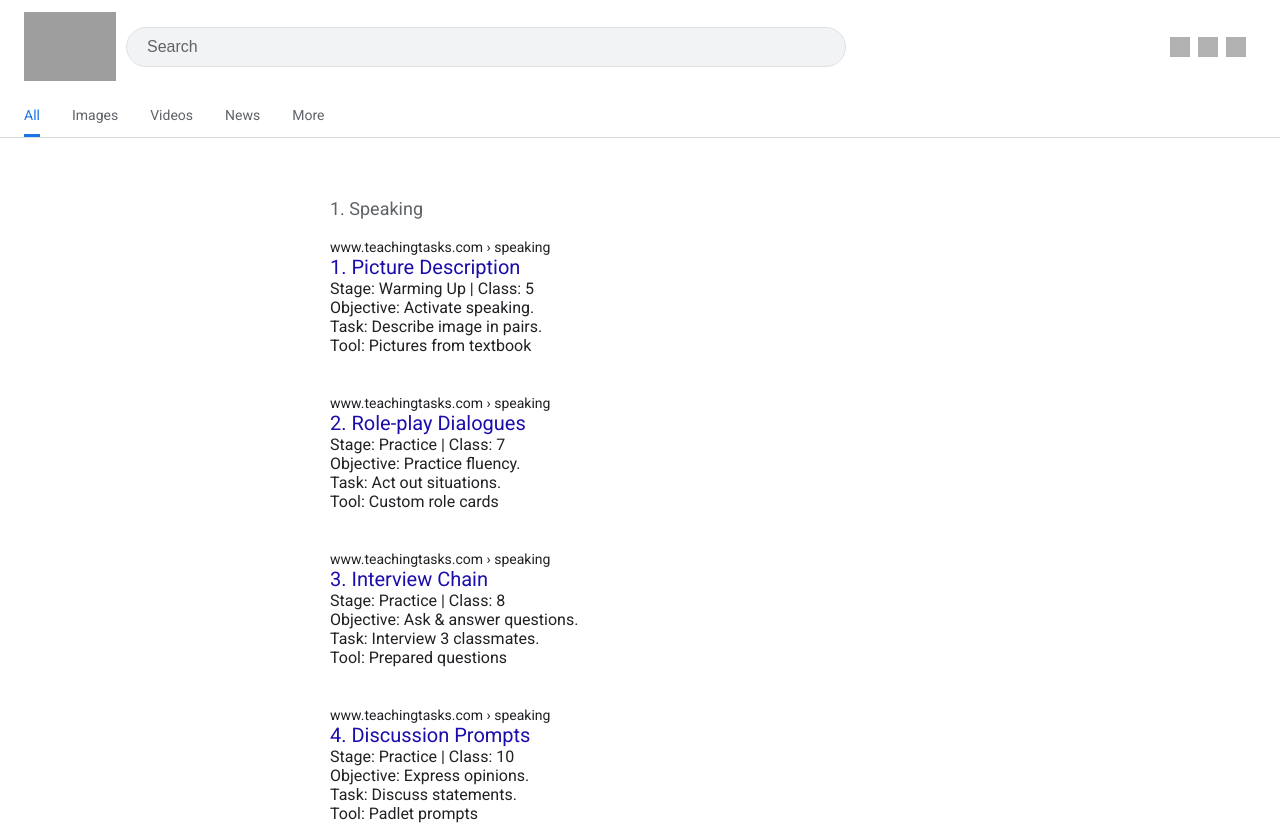
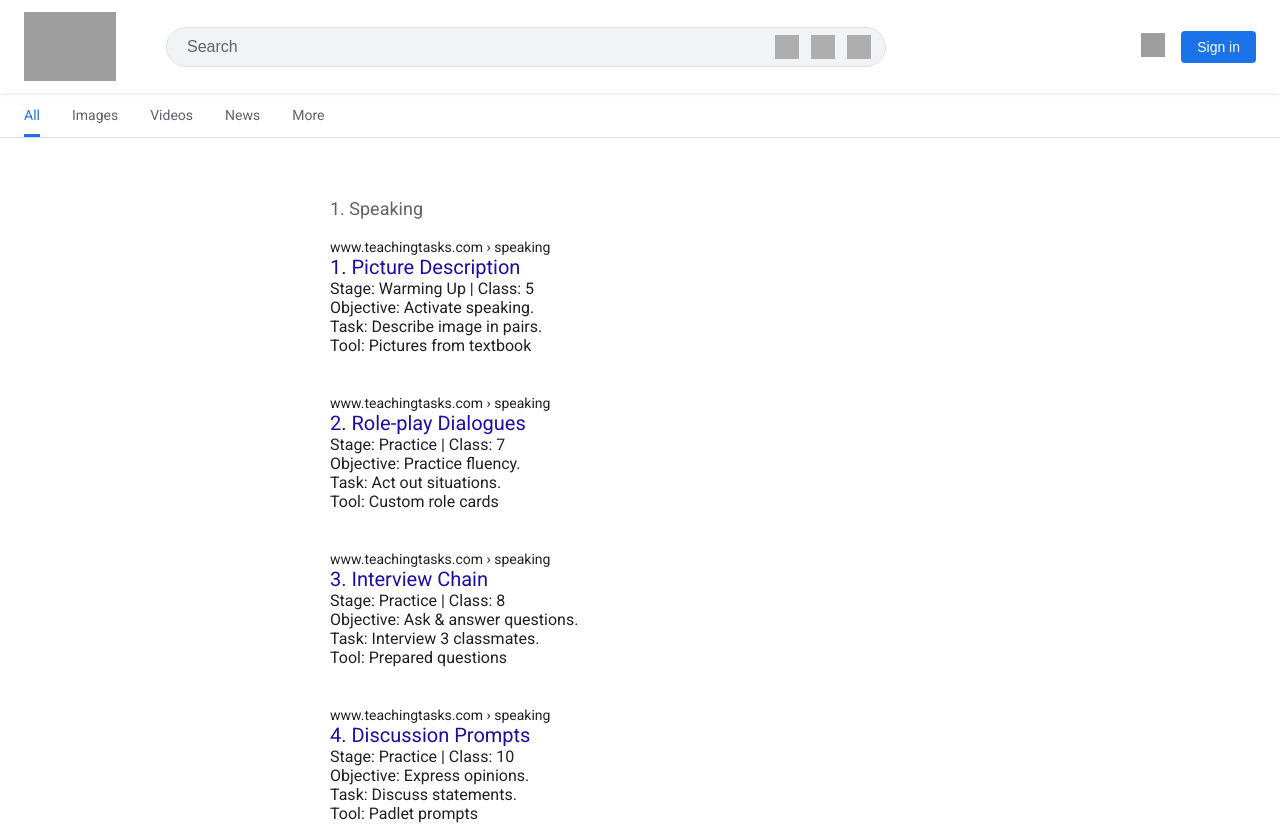
Before and after one commit to SmilySuicide/1, a plain HTML site: page index.html in a window 1280 px wide. Shown: the top 826 px of the page. Drawn offline with Linux system fonts and the light colour scheme; grey boxes are pictures that could not be loaded.

Commit message:
Update index.html

```diff
--- a/index.html
+++ b/index.html
@@ -21,17 +21,24 @@
       align-items: center;
       padding: 12px 24px;
       gap: 10px;
+      position: sticky;
+      top: 0;
+      background-color: white;
+      z-index: 1000;
+      box-shadow: 0 1px 4px rgba(0, 0, 0, 0.1);
     }
     .logo-header {
       width: 92px;
+      flex-shrink: 0;
     }
     .search-bar-container {
       flex: 1;
+      max-width: 720px;
+      margin-left: 40px;
       position: relative;
     }
     .search-bar {
       width: 100%;
-      max-width: 720px;
       padding: 10px 50px 10px 20px;
       font-size: 16px;
       color: #202124;
@@ -46,15 +53,35 @@
     .icons {
       position: absolute;
       top: 50%;
-      right: 10px;
+      right: 15px;
       transform: translateY(-50%);
       display: flex;
-      gap: 8px;
+      gap: 12px;
     }
     .icons img {
-      width: 20px;
-      height: 20px;
+      width: 24px;
+      height: 24px;
       opacity: 0.8;
+      cursor: pointer;
+    }
+    .header-buttons {
+      display: flex;
+      align-items: center;
+      gap: 16px;
+      margin-left: auto;
+    }
+    .settings-icon img {
+      width: 24px;
+      height: 24px;
+      cursor: pointer;
+    }
+    .sign-in {
+      background-color: #1a73e8;
+      color: white;
+      border: none;
+      padding: 8px 16px;
+      border-radius: 4px;
+      font-size: 14px;
       cursor: pointer;
     }
     nav {
@@ -65,6 +92,10 @@
       color: #5f6368;
       border-bottom: 1px solid #dadce0;
       align-items: center;
+      position: sticky;
+      top: 66px;
+      background-color: white;
+      z-index: 999;
     }
     nav .tab {
       padding: 14px 0;
@@ -115,6 +146,12 @@
         <img src="https://www.gstatic.com/images/icons/material/system/1x/image_black_24dp.png" alt="Image Search">
         <img src="https://www.gstatic.com/images/icons/material/system/1x/keyboard_black_24dp.png" alt="Keyboard">
       </div>
+    </div>
+    <div class="header-buttons">
+      <div class="settings-icon">
+        <img src="https://www.gstatic.com/images/icons/material/system/1x/settings_black_24dp.png" alt="Settings">
+      </div>
+      <button class="sign-in">Sign in</button>
     </div>
   </header>
 
@@ -227,7 +264,6 @@
 <div class="result"><div class="url">www.teachingtasks.com › productive</div><a href="#" class="title">4. Self-Assessment Recording</a><div class="description">Stage: Practice<br>Class: 7<br>Objective: Analyze pronunciation.<br>Task: Record and listen.<br>Tool: Vocaroo</div></div>
 <div class="result"><div class="url">www.teachingtasks.com › productive</div><a href="#" class="title">5. Speech Challenges</a><div class="description">Stage: Production<br>Class: 11<br>Objective: Public speaking.<br>Task: Timed speech.<br>Tool: SpeakUp or Oratory Skills</div></div>
 
-
   </div>
 
   <script>
```
Lines whose indentation alone changed are shown as unchanged.
